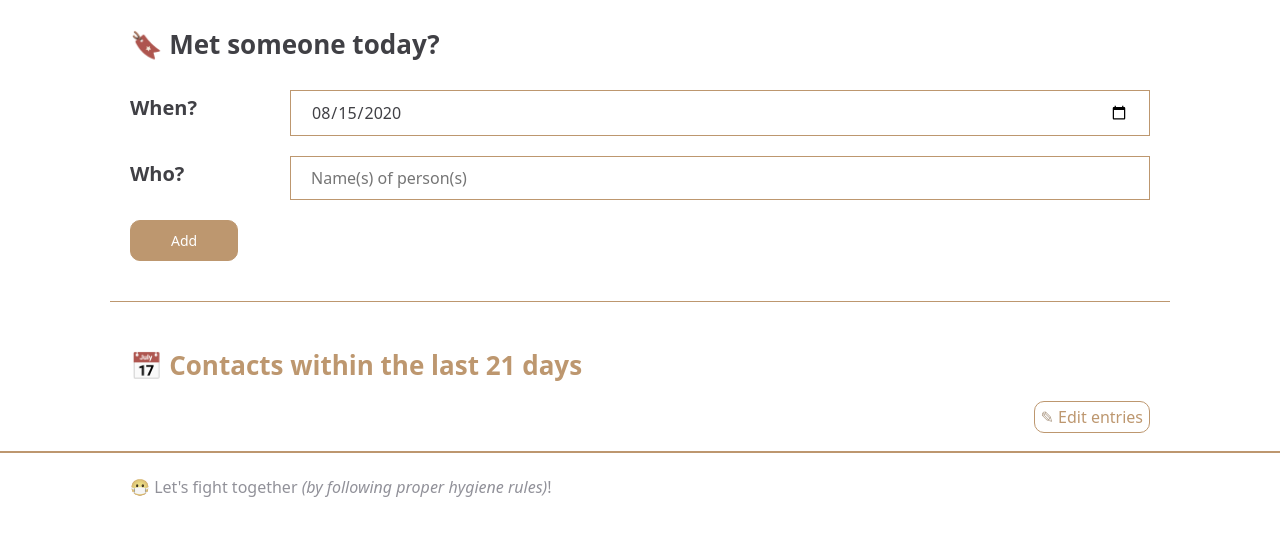
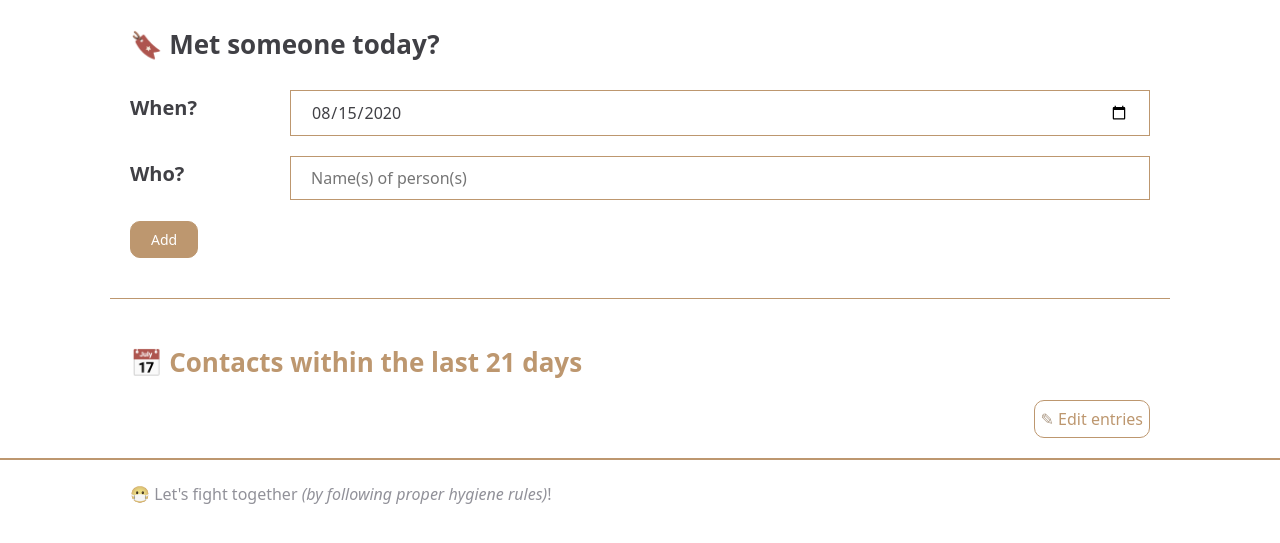
Before and after one commit to lx-s/Covid-Contact-Log, a PHP site: page / in a window 1280 px wide. Shown: the part 107-650 px from the top of the page. Run offline with PHP 8.4, Linux system fonts and the light colour scheme; data that the repository does not hold is empty.

Commit message:
Small styling changes.

```diff
--- a/assets/css/style.css
+++ b/assets/css/style.css
@@ -16,6 +16,16 @@ body {
 
 code {
   font-family: 'Consolas', 'Source Code Pro', 'Courier New', 'Courier', monospace;
+}
+
+a {
+  color: #bd976f;
+  transition: all 200ms ease-in-out;
+  text-decoration: none;
+}
+
+a:hover {
+  color: #e9a863;
 }
 
 h1, h2, h3, h4 {
@@ -52,6 +62,42 @@ header > div {
   align-items: flex-end;
 }
 
+.btn {
+  display: inline-block;
+  text-decoration: none;
+  border: 1px solid #fff;
+  border-radius: 10px;
+  padding: 8px 20px;
+  min-width: 50px;
+  text-align: center;
+  transition: all 200ms ease-in;
+}
+
+.btn.btn-primary {
+  color: #fff;
+  background-color: #bd976f;
+  border: 1px solid #bd976f;
+}
+
+.btn.btn-light {
+  color: #bd976f;
+  border: 1px solid #bd976f;
+}
+.btn.btn-light:hover {
+  color: #fff;
+  background-color: #bd976f;
+}
+
+.btn.btn-light.dark-bg {
+  color: #fff;
+  border: 1px solid #fff;
+}
+.btn.btn-light.dark-bg:hover {
+  color: #bd976f;
+  border: 1px solid #fff;
+  background-color: #fff;
+}
+
 header .page-title {
   margin: 0;
   padding: 0;
@@ -73,16 +119,6 @@ header .meta-nav > li {
 }
 header .meta-nav > li:not(:last-child) {
   margin-right: 10px;
-}
-header .meta-nav a {
-  display: block;
-  color: #fff;
-  text-decoration: none;
-  border: 1px solid #fff;
-  border-radius: 10px;
-  padding: 4px 10px;
-  min-width: 50px;
-  text-align: center;
 }
 
 footer {
@@ -159,30 +195,15 @@ input[type="password"] {
 }
 
 input[type="submit"] {
-  display: inline-block;
-  border-radius: 10px;
-  padding: 10px 40px;
-  color: #fff;
-  background-color: #bd976f;
   cursor: pointer;
-  transition: all 200ms ease-in-out;
 }
+
 input[type="submit"]:hover {
   color: #bd976f;
   background-color: #fff;
 }
 
 /* EDIT */
-
-a {
-  color: #bd976f;
-  transition: all 200ms ease-in-out;
-  text-decoration: none;
-}
-
-a:hover {
-  color: #e9a863;
-}
 
 .ccl-calendar > h2 {
   margin-bottom: 4px;
--- a/delete.php
+++ b/delete.php
@@ -41,7 +41,7 @@
         <li><?php echo $entry['who']; ?></li>
         <li><?php echo $entry['time']; ?></li>
       </ul>
-      <p><input type="submit" name="do_delete" value="<?php _t('delete.btn.confirm'); ?>"></p>
+      <p><input class="btn btn-primary" type="submit" name="do_delete" value="<?php _t('delete.btn.confirm'); ?>"></p>
       <p><a href="./index.php?mode=edit#calendar"><?php _t('delete.btn.decline'); ?></a></p>
     </form>
   </div>
--- a/inc/header.inc.php
+++ b/inc/header.inc.php
@@ -30,7 +30,7 @@
       </h1>
       <?php if (!empty($cclUsers_) && is_logged_in()) : ?>
         <ul class="meta-nav">
-          <li><a href="logout.php"><?php _t('nav.logout'); ?></a></li>
+          <li><a class="btn btn-light dark-bg" href="logout.php"><?php _t('nav.logout'); ?></a></li>
         </ul>
       <?php endif; ?>
     </div>
--- a/index.php
+++ b/index.php
@@ -40,7 +40,7 @@
         <label for="who"><?php _t('main.add_entry.who.label'); ?></label>
         <input id="who" name="who" type="text" value="" placeholder="<?php _t('main.add_entry.who.placeholder'); ?>" required>
       </div>
-      <input type="submit" name="do_add_entry" value="<?php _t('main.add_entry.add_btn'); ?>">
+      <input class="btn btn-primary" type="submit" name="do_add_entry" value="<?php _t('main.add_entry.add_btn'); ?>">
     </form>
   </div>
 
@@ -51,9 +51,13 @@
     </h2>
     <div class="mode-switch">
       <?php if ($editMode) : ?>
-        <a href="?mode="><span class="emoji">&#10060;</span> <?php _t('main.edit_mode.deactivate'); ?></a>
+        <a class="btn btn-light" href="?mode=">
+          <span class="emoji">&#10060;</span> <?php _t('main.edit_mode.deactivate'); ?>
+        </a>
       <?php else : ?>
-        <a href="?mode=edit#calendar"><span class="emoji">&#9998;</span> <?php _t('main.edit_mode.activate'); ?></a>
+        <a class="btn btn-light" href="?mode=edit#calendar">
+          <span class="emoji">&#9998;</span> <?php _t('main.edit_mode.activate'); ?>
+        </a>
       <?php endif; ?>
     </div>
     <?php if ($editMode) : ?>
@@ -61,7 +65,7 @@
     <?php endif; ?>
 
     <div class="ccl-entries">
-   <?php
+    <?php
       if ($entries) {
          $lastMonth = 0;
          $lastDay   = 0;
--- a/login.php
+++ b/login.php
@@ -49,7 +49,7 @@
         <input id="password" name="password" type="password"
                placeholder="<?php _t('login.form.password.label'); ?>" required>
       </div>
-      <input type="submit" name="do_login"
+      <input class="btn btn-primary" type="submit" name="do_login"
              value="<?php _t('login.form.login.btn'); ?>">
     </form>
   </div>
```
